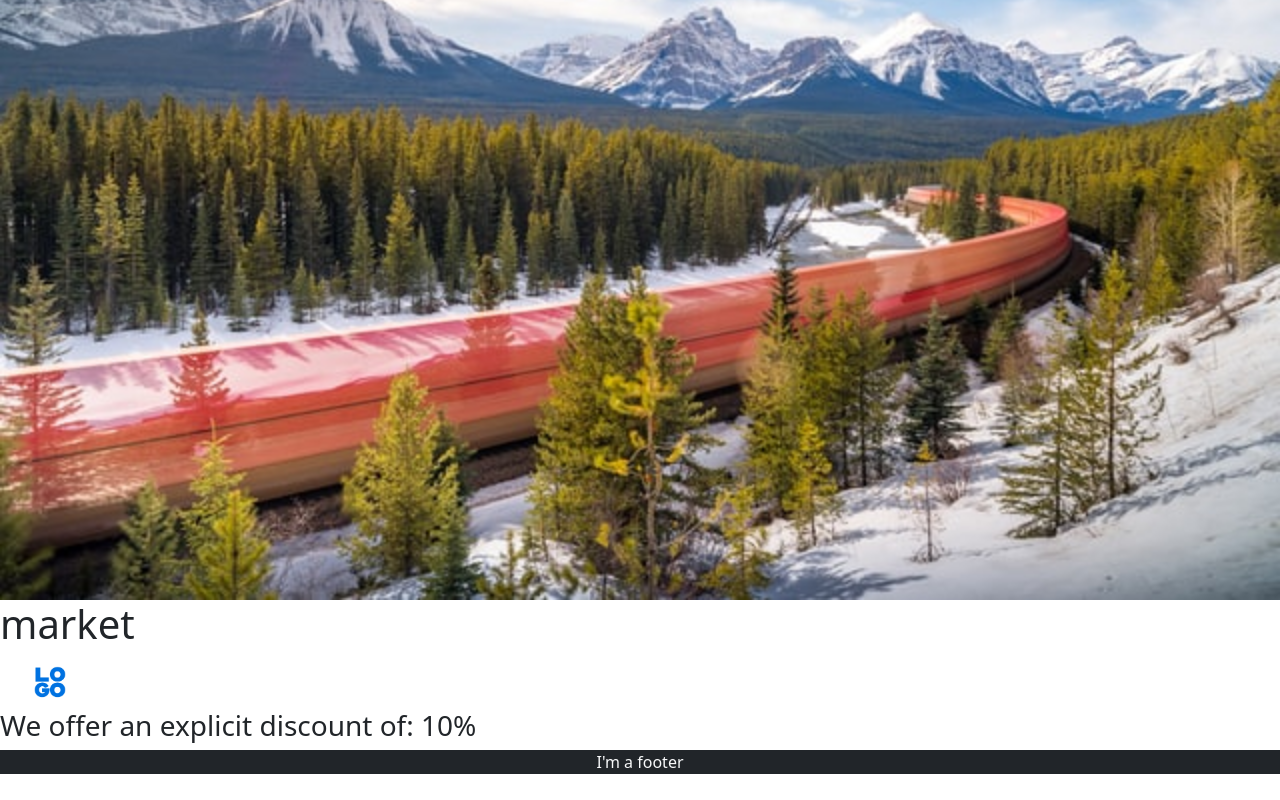
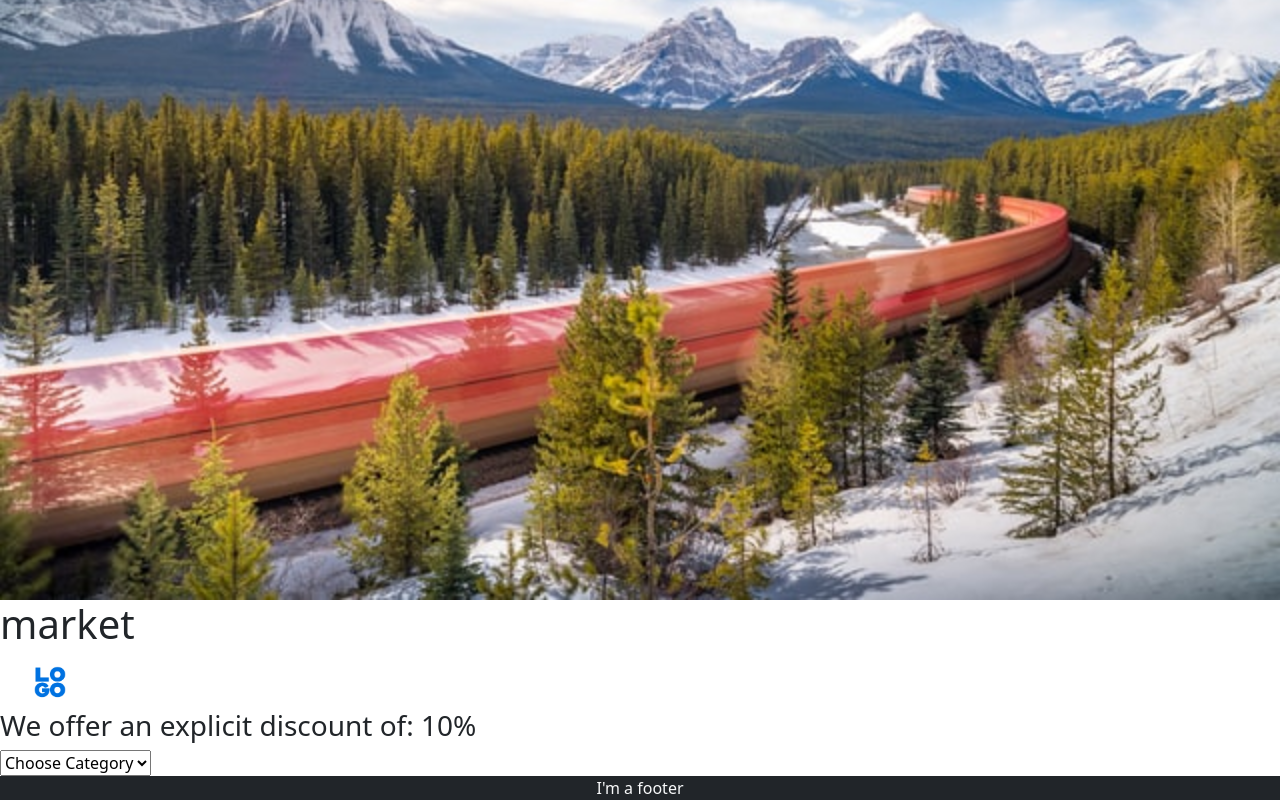
Before and after one commit to 3amry/ITI-angular-app, an Angular app: page / in a window 1280 px wide. Shown: the part 346-1146 px from the top of the page. Before the commit the page ends 1120 px from the top, so only its background shows below. Built offline with nearby package versions, Linux system fonts and the light colour scheme.

Commit message:
add dropDownList

```diff
--- a/src/app/products/products.component.html
+++ b/src/app/products/products.component.html
@@ -1,3 +1,14 @@
 <h1>{{ storeName }}</h1>
 <img [src]="storeLogo" [style.width]="'100px'" alt="" />
-<h3>We offer an explicit discount of: {{ discount }}</h3>
+
+<div *ngIf="discount != 'No Discount'; then offer"></div>
+<ng-template #offer>
+  <h3>We offer an explicit discount of: {{ discount }}</h3>
+</ng-template>
+
+<select>
+  <option value="default">Choose Category</option>
+  <option *ngFor="let category of categoryList" [value]="category">
+    {{ category.name }}
+  </option>
+</select>
--- a/src/app/products/products.component.ts
+++ b/src/app/products/products.component.ts
@@ -26,14 +26,36 @@ export class ProductsComponent implements OnInit {
         id: 1,
         name: 'T-shirt',
         quantity: 10,
-        price: 5,
+        price: 500_000,
+        img: 'img1',
+      },
+      {
+        id: 2,
+        name: 'Pants',
+        quantity: 10,
+        price: 800_000,
+        img: 'img1',
+      },
+      {
+        id: 3,
+        name: 'Whatch',
+        quantity: 10,
+        price: 1_000_000,
         img: 'img1',
       },
     ];
     this.categoryList = [
       {
-        id: 101,
-        name: 'clothes',
+        id: 1,
+        name: 'Clothes',
+      },
+      {
+        id: 2,
+        name: 'Phones',
+      },
+      {
+        id: 3,
+        name: 'TVs',
       },
     ];
     this.clientName = 'cl-1';
```
